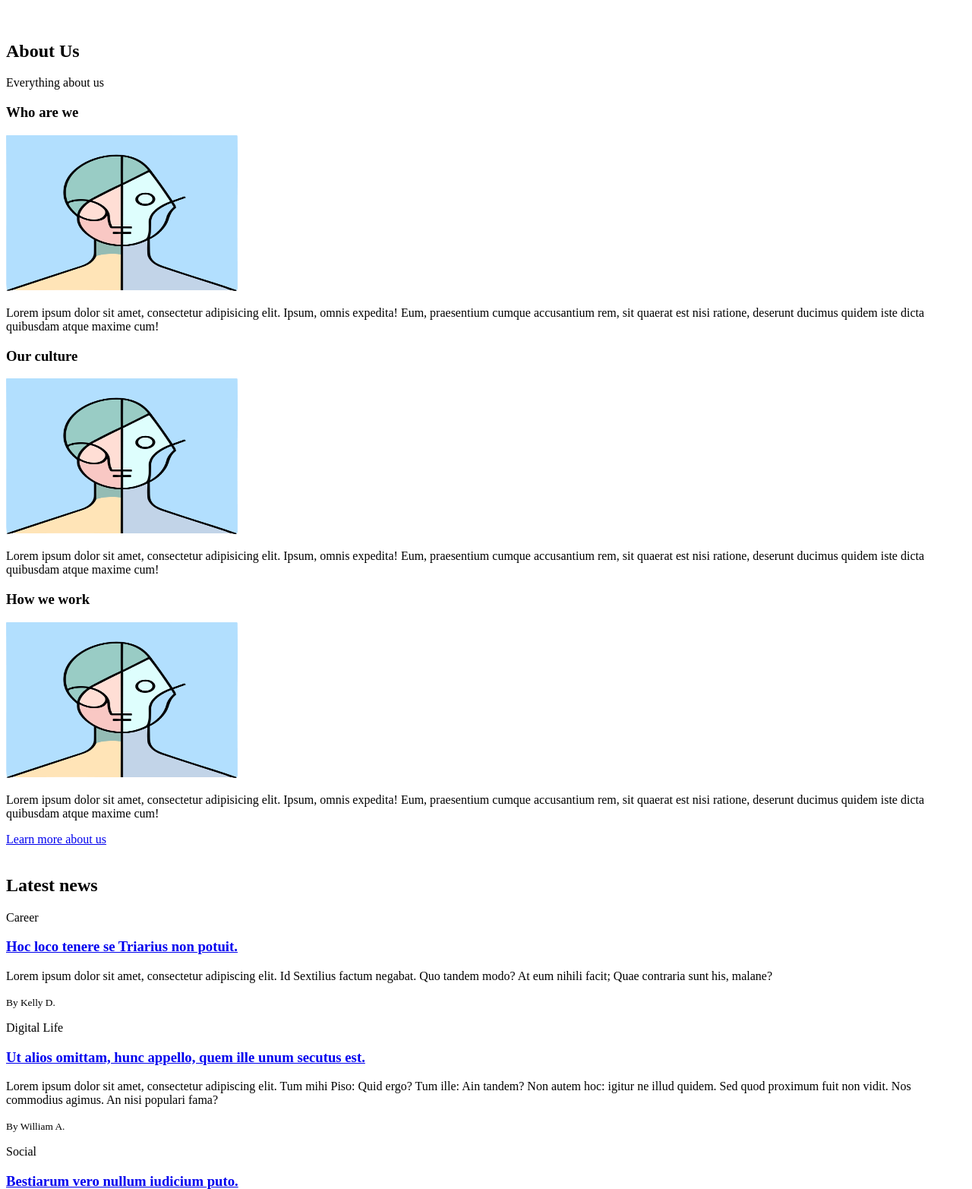
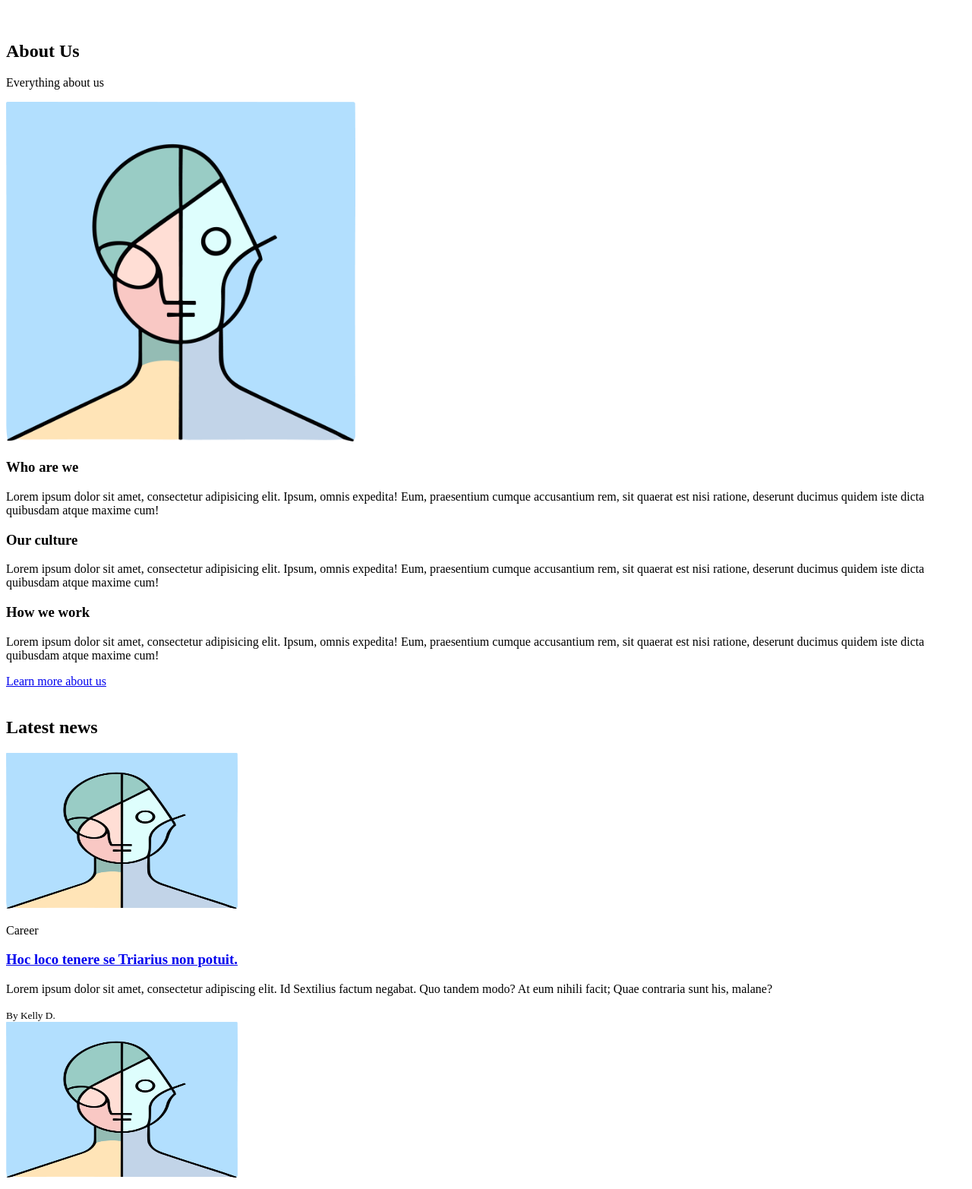
Before and after one commit to GuillaumeLerayGirardeau/holbertonschool-web_front_end, a plain HTML site: page html_advanced/36-index.html in a window 1280 px wide. Shown: the part 4160-5725 px from the top of the page at 76% size. Drawn offline with Linux system fonts and the light colour scheme.

Commit message:
fix: wrong images

```diff
--- a/html_advanced/36-index.html
+++ b/html_advanced/36-index.html
@@ -111,26 +111,18 @@
                         <p>Everything about us</p>
                     </header>
                     <div>
+                        <img src="./images/pic-about-us.jpg" alt="" width="460" height="447">
                         <h3>Who are we</h3>
-                        <div>
-                            <img src="./images/pic-blog-01.jpg" alt="" width="305" height="205">
-                        </div>
                         <p>Lorem ipsum dolor sit amet, consectetur adipisicing elit.
                             Ipsum, omnis expedita! Eum, praesentium cumque accusantium rem,
                             sit quaerat est nisi ratione, deserunt ducimus quidem iste dicta
                             quibusdam atque maxime cum!</p>
                         <h3>Our culture</h3>
-                        <div>
-                            <img src="./images/pic-blog-02.jpg" alt="" width="305" height="205">
-                        </div>
                         <p>Lorem ipsum dolor sit amet, consectetur adipisicing elit.
                             Ipsum, omnis expedita! Eum, praesentium cumque accusantium rem,
                             sit quaerat est nisi ratione, deserunt ducimus quidem iste dicta
                             quibusdam atque maxime cum!</p>
                         <h3>How we work</h3>
-                        <div>
-                            <img src="./images/pic-blog-03.jpg" alt="" width="305" height="205">
-                        </div>
                         <p>Lorem ipsum dolor sit amet, consectetur adipisicing elit.
                             Ipsum, omnis expedita! Eum, praesentium cumque accusantium rem,
                             sit quaerat est nisi ratione, deserunt ducimus quidem iste dicta
@@ -149,6 +141,9 @@
                     </header>
                     <div>
                         <article>
+                            <div>
+                                <img src="./images/pic-blog-01.jpg" alt="" width="305" height="205">
+                            </div>
                             <p>Career</p>
                             <h3><a href="#">Hoc loco tenere se Triarius non potuit.</a></h3>
                             <p>Lorem ipsum dolor sit amet, consectetur adipiscing elit.
@@ -157,6 +152,9 @@
                                 <small>By Kelly D.</small>
                         </article>
                         <article>
+                            <div>
+                                <img src="./images/pic-blog-02.jpg" alt="" width="305" height="205">
+                            </div>
                             <p>Digital Life</p>
                             <h3><a href="#">Ut alios omittam, hunc appello, quem ille unum secutus est.</a></h3>
                             <p>Lorem ipsum dolor sit amet, consectetur adipiscing elit.
@@ -166,6 +164,9 @@
                                 <small>By William A.</small>
                         </article>
                         <article>
+                            <div>
+                                <img src="./images/pic-blog-03.jpg" alt="" width="305" height="205">
+                            </div>
                             <p>Social</p>
                             <h3><a href="#">Bestiarum vero nullum iudicium puto.</a></h3>
                             <p>Lorem ipsum dolor sit amet, consectetur adipiscing elit. Non igitur bene.
```
